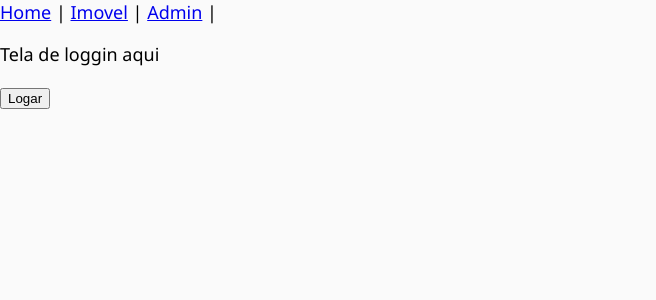
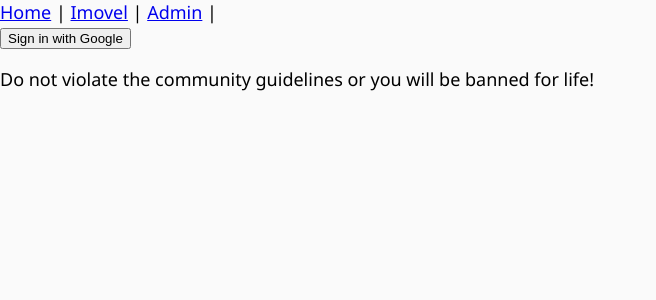
Before and after one commit to JorgeKunrath/INE5646-projeto-final-imobiliaria, a React (Create React App) app: page /#/admin in a window 1280 px wide. Before the commit this address led to /#/admin/imovel. Shown: the top 300 px of the page, without its empty margins (0-656 px from the left). Built offline with nearby package versions, Linux system fonts and the light colour scheme; no server answers.

Commit message:
ta funcionando jesus amado finalmente !!
mas tá um caos

```diff
--- a/src/App.js
+++ b/src/App.js
@@ -7,11 +7,13 @@ import Imovel from './pages/Imovel'
 import AdmLogin from './pages/admin/AdmLogin'
 import NavExample from './components/NavExample'
 
-// import DatabaseExample from "./components/DatabaseExample"
+// import DatabaseExample from './components/DatabaseExample'
+import { AuthProvider } from './components/AuthProvider'
 
 export default function App() {
   return (
     // tudo deve ir dentro de HashRouter (eu acho)
+    <AuthProvider>
       <HashRouter basename="/">
         <Routes>
           <Route path="/" element={<Home />} />
@@ -29,5 +31,6 @@ export default function App() {
         </Routes>
         {/* <DatabaseExample /> */}
       </HashRouter>
+    </AuthProvider>
   )
 }
--- /dev/null
+++ b/src/components/AuthProvider.js
@@ -0,0 +1,31 @@
+import React, { useEffect, useState } from 'react'
+import { app } from '../services/firestore'
+import 'firebase/auth'
+
+export const AuthContext = React.createContext()
+
+export function AuthProvider({ children }) {
+  const [currentUser, setCurrentUser] = useState(null)
+  const [pending, setPending] = useState(true)
+
+  useEffect(() => {
+    app.auth().onAuthStateChanged((user) => {
+      setCurrentUser(user)
+      setPending(false)
+    })
+  }, [])
+
+  if (pending) {
+    return <>Loading...</>
+  }
+
+  return (
+    <AuthContext.Provider
+      value={{
+        currentUser,
+      }}
+    >
+      {children}
+    </AuthContext.Provider>
+  )
+}
--- /dev/null
+++ b/src/pages/Login.js
@@ -0,0 +1,19 @@
+import React from 'react'
+import firebase from 'firebase/app'
+import 'firebase/auth'
+
+export default function Login() {
+  const signInWithGoogle = () => {
+    const provider = new firebase.auth.GoogleAuthProvider()
+    firebase.auth().signInWithPopup(provider)
+  }
+
+  return (
+    <>
+      <button onClick={signInWithGoogle}>Sign in with Google</button>
+      <p>
+        Do not violate the community guidelines or you will be banned for life!
+      </p>
+    </>
+  )
+}
--- a/src/pages/admin/AdmLogin.js
+++ b/src/pages/admin/AdmLogin.js
@@ -1,24 +1,37 @@
 import React from 'react'
+import { useContext } from 'react'
+import { AuthContext } from '../../components/AuthProvider'
+
 import NavExample from '../../components/NavExample'
+import Login from '../Login'
 import Admin from './Admin'
+
+// login stuff
+import firebase from 'firebase/app'
+import 'firebase/auth'
 
 export default function AdmLogin() {
   // maybe use useMemo or some other way to store this info
-  const [loggedIn, setLoggedIn] = React.useState(false)
+  const { currentUser } = useContext(AuthContext)
+
+  function SignOut() {
+    return (
+      firebase.auth().currentUser && (
+        <button onClick={() => firebase.auth().signOut()}>Sign Out</button>
+      )
+    )
+  }
 
   return (
     <div>
       <NavExample />
-      {loggedIn ? (
+      {currentUser ? (
         <>
-          <Admin userData={loggedIn} />
-          <button onClick={() => setLoggedIn(false)}>Deslogar</button>
+          <Admin userData={currentUser} />
+          <SignOut />
         </>
       ) : (
-        <>
-          <p>Tela de loggin aqui</p>
-          <button onClick={() => setLoggedIn(true)}>Logar</button>
-        </>
+        <Login />
       )}
     </div>
   )
--- a/src/services/firestore.js
+++ b/src/services/firestore.js
@@ -3,18 +3,19 @@ import 'firebase/firestore'
 // import 'firebase/auth'
 
 const firebaseConfig = {
-  apiKey: "AIzaSyANSeiCCKJ6e6yWebxzmYsClQECXqZyw0Y",
-  authDomain: "ine5646-projeto-final.firebaseapp.com",
-  databaseURL: "https://ine5646-projeto-final.firebaseio.com",
-  projectId: "ine5646-projeto-final",
-  storageBucket: "ine5646-projeto-final.appspot.com",
-  messagingSenderId: "556409254247",
-  appId: "1:556409254247:web:9792562ba1597944ae7fc2"
+  apiKey: 'AIzaSyANSeiCCKJ6e6yWebxzmYsClQECXqZyw0Y',
+  authDomain: 'ine5646-projeto-final.firebaseapp.com',
+  databaseURL: 'https://ine5646-projeto-final.firebaseio.com',
+  projectId: 'ine5646-projeto-final',
+  storageBucket: 'ine5646-projeto-final.appspot.com',
+  messagingSenderId: '556409254247',
+  appId: '1:556409254247:web:9792562ba1597944ae7fc2',
 }
 
-if (!firebase.apps.length) {
-  firebase.initializeApp(firebaseConfig)
-}
+// if (!firebase.apps.length) {
+export const app = firebase.initializeApp(firebaseConfig)
+console.log({ app })
+// }
 
 export const db = firebase.firestore()
 
@@ -23,13 +24,14 @@ export const createTest = (object) => {
     .add({
       createdAt: firebase.firestore.FieldValue.serverTimestamp(),
       randomNumber: Math.random(),
-      ...object
-    }).then(() => console.log("createTest: collection added to Firebase"));
+      ...object,
+    })
+    .then(() => console.log('createTest: collection added to Firebase'))
   return null
-};
+}
 
 export const readTest = async () => {
   const snapshot = await db.collection('test').get()
-  const data = snapshot.docs.map(doc => doc.data())
+  const data = snapshot.docs.map((doc) => doc.data())
   return data
 }
```
Also changed, not shown: src/components/DatabaseExample.js (+12 -11 lines). Lines whose indentation alone changed are shown as unchanged.
